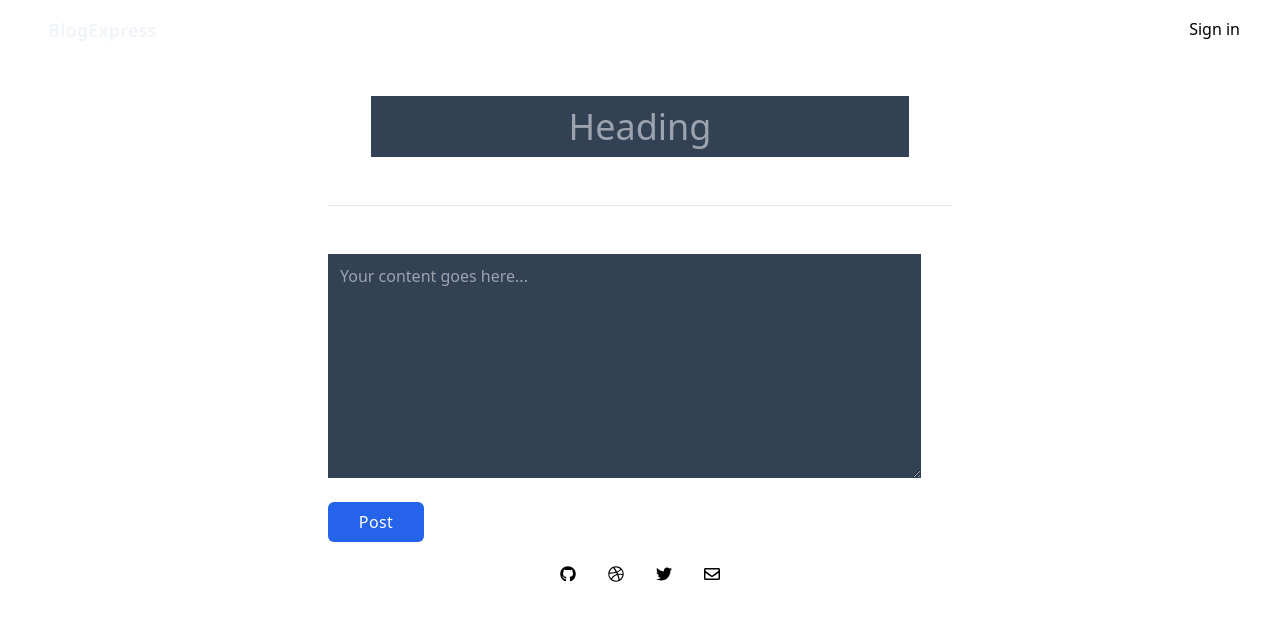
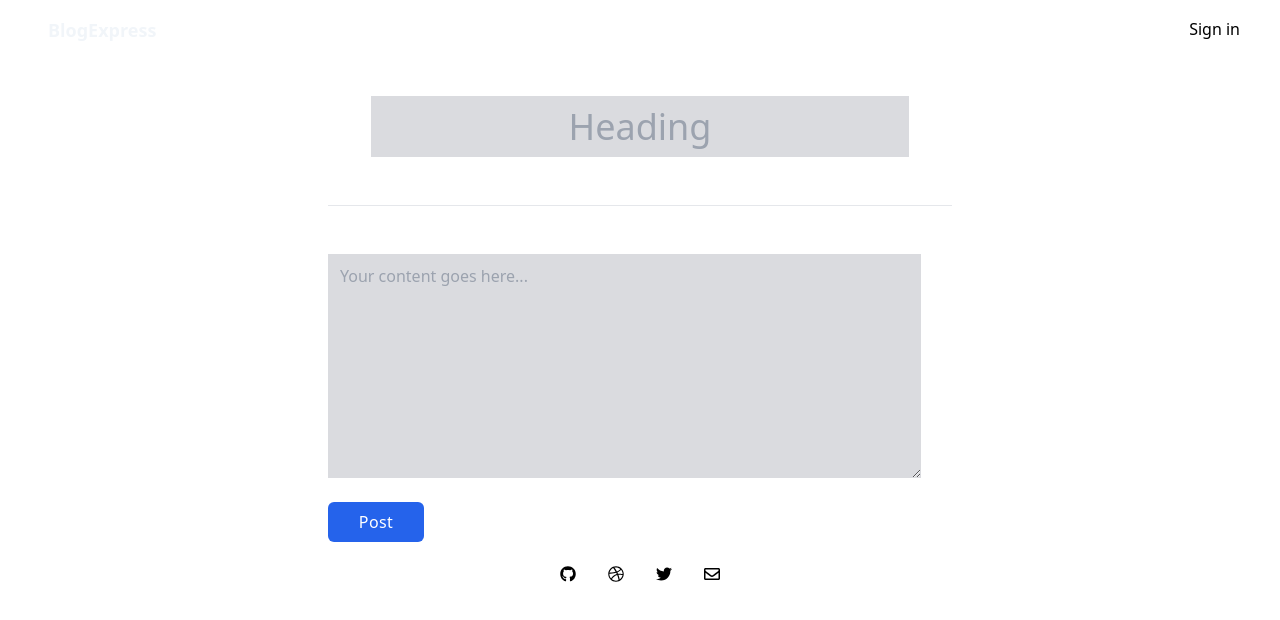
Before and after one commit to 7Biscuits/BlogExpress, a React (Create React App) app: page /create in a window 1280 px wide. Shown: the top 620 px of the page. Built offline with nearby package versions, Linux system fonts and the light colour scheme.

Commit message:
feat: glass morphism effect

```diff
--- a/src/pages/CreatePost.jsx
+++ b/src/pages/CreatePost.jsx
@@ -17,12 +17,12 @@ const CreatePost = (props) => {
   return (
     <form onSubmit={handleSubmit} className="max-w-2xl px-6 py-24 mx-auto space-y-12 dark:bg-gray-800 dark:text-gray-50">
       <div className="w-full mx-auto space-y-4 text-center">
-        <input className="text-4xl font-extralight leading-tight dark:text-gray-200 bg-slate-700 text-center p-2" placeholder="Heading" name="title"></input>
+        <input className="text-4xl font-extralight leading-tight dark:text-gray-200 bg-opacity-25 backdrop-filter backdrop-blur-lg bg-gray-500 text-center p-2" placeholder="Heading" name="title"></input>
       </div>
       <div className="pt-12 border-t dark:border-gray-700 mx-auto">
         <div className="flex flex-col space-y-4 md:space-y-0 md:space-x-6 md:flex-row">
           <div className="flex flex-col">
-            <textarea className="dark:text-gray-200 bg-slate-700 font-extralight p-3 leading-tight" placeholder="Your content goes here..." rows={10} cols={60} name="content"></textarea>
+            <textarea className="dark:text-gray-200 bg-opacity-25 backdrop-filter backdrop-blur-lg bg-gray-500 font-extralight p-3 leading-tight" placeholder="Your content goes here..." rows={10} cols={60} name="content"></textarea>
           </div>
         </div>
         <div className="mt-6">
```
